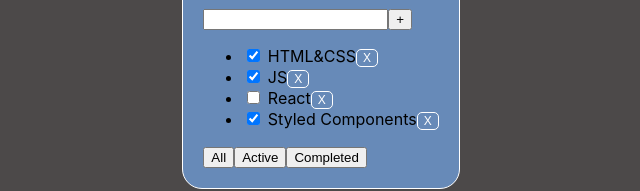
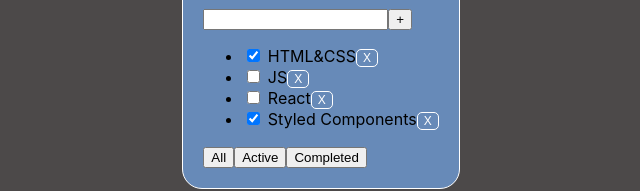
Before and after one commit to ElenaNam/todolist, a React (Create React App) app: page / in a window 1280 px wide. Shown: the part 372-563 px from the top of the page, without its empty margins (294-934 px from the left). Built offline with nearby package versions, Linux system fonts and the light colour scheme.

Commit message:
update filter function

```diff
--- a/src/App.tsx
+++ b/src/App.tsx
@@ -7,6 +7,8 @@
 	title: string
 	isDone: boolean
 }
+
+export type FilterValueType = 'all' | 'active' | 'completed'
 
 function App() {
 	//BLL
@@ -21,7 +23,7 @@
 		{
 			id: 1,
 			title: "JS",
-            isDone: true
+			isDone: false
 		},
 		{
 			id: 2,
@@ -35,19 +37,31 @@
 		},
 	]);
 
+	const [filter, setFilter] = useState<FilterValueType>('all');
+
 	const removeTask = (id:number) => {
 		const FilteredTasks = tasks.filter(task => task.id !== id);
 		setTasks(FilteredTasks);
 	}
 
-    const changeFilter = () => {
-        console.log('changeFilter')
+	const changeFilter = (value: FilterValueType) => {
+		setFilter(value);
+	}
+
+	let tasksForTodoList = tasks;
+
+	if(filter === 'active') {
+		tasksForTodoList = tasks.filter(item => !item.isDone )
+	}
+
+	if(filter === 'completed') {
+		tasksForTodoList = tasks.filter(item => item.isDone )
 	}
 
 	//UI
 	return (
 		<div className="App">
-            < Todolist title={todolistTitle_1}  tasks={tasks} removeTask={removeTask} changeFilter={changeFilter} />
+			< Todolist title={todolistTitle_1}  tasks={tasksForTodoList} removeTask={removeTask} changeFilter={changeFilter} />
 		</div>
 	);
 }
--- a/src/FilterButtons.tsx
+++ b/src/FilterButtons.tsx
@@ -1,15 +1,16 @@
 import React from "react";
 import { Button } from "./Button";
+import { FilterValueType } from "./App";
 
 type FilterButtonsPropsType = {
-	changeFilter: () => void;
+	changeFilter: (value: FilterValueType) => void;
 };
 export const FilterButtons = ({changeFilter}: FilterButtonsPropsType) => {
   return (
 	<div>
-		<Button title="All" onClick={() => changeFilter()} />
-		<Button title="Active" onClick={() => changeFilter()} />
-		<Button title="Completed" onClick={() => changeFilter()} />
+		<Button title="All" onClick={() => changeFilter('all')} />
+		<Button title="Active" onClick={() => changeFilter('active')} />
+		<Button title="Completed" onClick={() => changeFilter('completed')} />
 	</div>
   );
 };
--- a/src/Todolist.tsx
+++ b/src/Todolist.tsx
@@ -1,5 +1,5 @@
 import React from "react";
-import { TaskType } from "./App";
+import { FilterValueType, TaskType } from "./App";
 import { TodolistHeader } from "./TodolistHeader";
 import { AddForm } from "./AddForm";
 import { FilterButtons } from "./FilterButtons";
@@ -8,7 +8,7 @@
   title: string;
   tasks: TaskType[];
   removeTask: (id: number) => void;
-  changeFilter: () => void;
+  changeFilter: (value: FilterValueType) => void;
 };
 
 export const Todolist = ({ title, tasks, removeTask, changeFilter }: TodolistPropsType) => {
```
Lines whose indentation alone changed are shown as unchanged.
